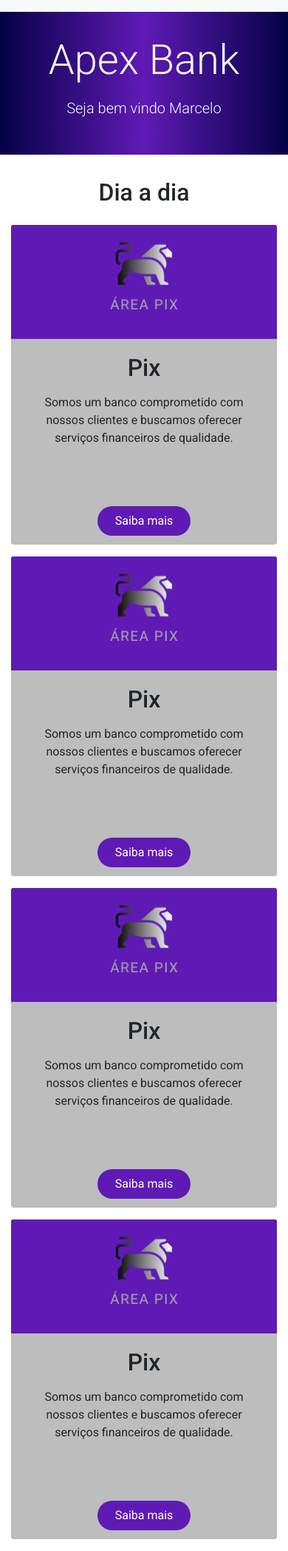
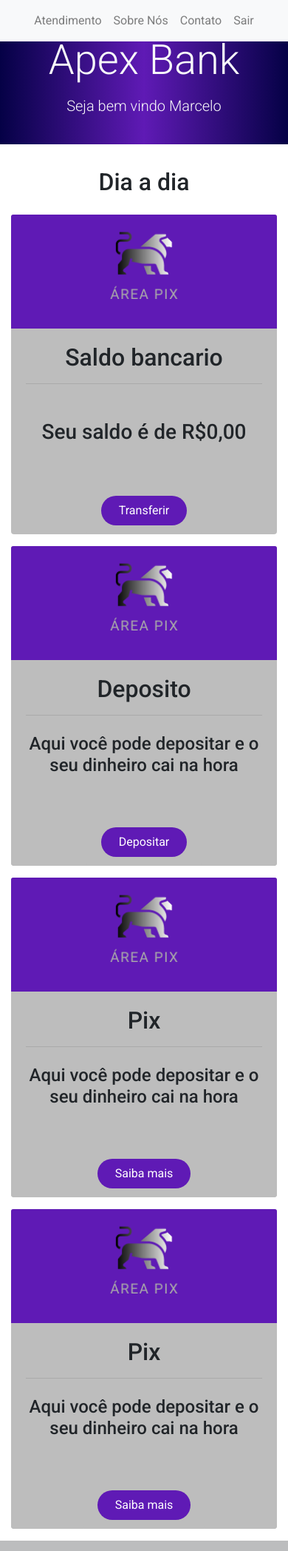
Before and after one commit to marcelitos1v9/Apex-bank, a PHP site: page /views/inicial_user.php in a window 390 px wide. Shown: the whole page at 74% size. Run offline with PHP 8.4, Linux system fonts and the light colour scheme; a user stored in the database is signed in; data comes from the database, SQL or seed files in the repository; data that the repository does not hold is empty.

Commit message:
new file:   controllers/depositar.php 	new file:   views/deposito.php 	modified:   views/inicial_user.php 	modified:   views/pix.php

```diff
--- a/views/inicial_user.php
+++ b/views/inicial_user.php
@@ -16,29 +16,20 @@
     <header>
 
         <nav class="navbar fixed-top navbar-expand-lg navbar-light bg-light">
-                <div class="collapse navbar-collapse" id="navbarNav">
-                    <ul class="navbar-nav m-auto">
-
-                        <li class="nav-item">
-                            <a class="nav-link" href="#produtos">Atendimento</a>
-                        </li>
-                        <li class="nav-item">
-                            <a class="nav-link" href="#sobre-nos">Sobre Nós</a>
-                        </li>
-                        <li class="nav-item">
-                            <a class="nav-link" href="#contato">Contato</a>
-                        </li>
-                        <li class="nav-item">
-                            <a class="nav-link" href="../controllers/logout.php">Sair</a>
-                        </li>
-                    </ul>
+            <div class="navbar-nav m-auto">
+                <div class="row">
+                <a class="nav-link p-2" href="#produtos">Atendimento</a>
+                <a class="nav-link p-2" href="#sobre-nos">Sobre Nós</a>
+                <a class="nav-link p-2" href="#contato">Contato</a>
+                <a class="nav-link p-2" href="../controllers/logout.php">Sair</a>
+                </div>
             </div>
         </nav>
         <div class="jumbotron jumbotron-fluid text-light p-6 mt-3" style="background: rgb(5,1,70);
 background: linear-gradient(90deg, rgba(5,1,70,1) 0%, rgba(95,26,181,1) 50%, rgba(5,1,70,1) 100%);">
             <div class="container text-center">
                 <h1 class="display-4">Apex Bank</h1>
-                    <p class="lead mt-3">Seja bem vindo <?php echo ucfirst($exibe[1])  ?></p>
+                <h3 class="lead mt-3">Seja bem vindo <?php echo ucfirst($exibe[1])  ?></h3>
             </div>
         </div>
     </header>
@@ -53,12 +44,31 @@ background: linear-gradient(90deg, rgba(5,1,70,1) 0%, rgba(95,26,181,1) 50%, rgb
                 <div class="card  border-0 rounded-3 ">
                     <img class="card-img-top rounded-3" src="../img/area_pix.png" alt="Imagem do Banco">
                     <div class="card-body text-center">
-                            <h2 class="card-title fw-bold mb-3">Pix</h2>
-                            <p class="card-text mb-3">Somos um banco comprometido com nossos clientes e buscamos
-                                oferecer serviços financeiros de qualidade.</p>
+                        <h2 class="card-title fw-bold mb-3">Saldo bancario</h2>
+                        <hr>
+                        <div class="mt-4">
+                        <h3 class="mt-5">Seu saldo é de R$<?php echo number_format($exibe["saldo"], 2, ',', '.'); ?></h3>
+                        </div>
                     </div>
                     <div class="card-footer m-auto">
-                            <a href="./pix.php" class="btn btn-primary rounded-pill px-4 py-2 ">Saiba mais</a>
+                        <a href="./pix.php" class="btn btn-primary rounded-pill px-4 py-2 ">Transferir</a>
+                    </div>
+                </div>
+            </div>
+            <div class="col-lg-3 col-md-6 mb-3">
+                <div class="card elevate card border-0 rounded-3 ">
+                    <div class="card  border-0 rounded-3 ">
+                        <img class="card-img-top rounded-3" src="../img/area_pix.png" alt="Imagem do Banco">
+                        <div class="card-body text-center">
+                            <h2 class="card-title fw-bold mb-3">Deposito</h2>
+                            <hr>
+                            <div class="mt-4">
+                                <h4 class="card-text ">Aqui você pode depositar e o seu dinheiro cai na hora</h4>
+                            </div>
+                        </div>
+                        <div class="card-footer m-auto">
+                            <a href="./deposito.php" class="btn btn-primary rounded-pill px-4 py-2 ">Depositar</a>
+                        </div>
                     </div>
                 </div>
             </div>
@@ -68,8 +78,10 @@ background: linear-gradient(90deg, rgba(5,1,70,1) 0%, rgba(95,26,181,1) 50%, rgb
                         <img class="card-img-top rounded-3" src="../img/area_pix.png" alt="Imagem do Banco">
                         <div class="card-body text-center">
                             <h2 class="card-title fw-bold mb-3">Pix</h2>
-                                <p class="card-text mb-3">Somos um banco comprometido com nossos clientes e buscamos
-                                    oferecer serviços financeiros de qualidade.</p>
+                            <hr>
+                            <div class="mt-4">
+                                <h4 class="card-text ">Aqui você pode depositar e o seu dinheiro cai na hora</h4>
+                            </div>
                         </div>
                         <div class="card-footer m-auto">
                             <a href="#" class="btn btn-primary rounded-pill px-4 py-2 ">Saiba mais</a>
@@ -83,23 +95,10 @@ background: linear-gradient(90deg, rgba(5,1,70,1) 0%, rgba(95,26,181,1) 50%, rgb
                         <img class="card-img-top rounded-3" src="../img/area_pix.png" alt="Imagem do Banco">
                         <div class="card-body text-center">
                             <h2 class="card-title fw-bold mb-3">Pix</h2>
-                                <p class="card-text mb-3">Somos um banco comprometido com nossos clientes e buscamos
-                                    oferecer serviços financeiros de qualidade.</p>
+                            <hr>
+                            <div class="mt-4">
+                                <h4 class="card-text ">Aqui você pode depositar e o seu dinheiro cai na hora</h4>
                             </div>
-                            <div class="card-footer m-auto">
-                                <a href="#" class="btn btn-primary rounded-pill px-4 py-2 ">Saiba mais</a>
-                            </div>
-                        </div>
-                    </div>
-                </div>
-                <div class="col-lg-3 col-md-6 mb-3">
-                    <div class="card elevate card border-0 rounded-3 ">
-                        <div class="card  border-0 rounded-3 ">
-                            <img class="card-img-top rounded-3" src="../img/area_pix.png" alt="Imagem do Banco">
-                            <div class="card-body text-center">
-                                <h2 class="card-title fw-bold mb-3">Pix</h2>
-                                <p class="card-text mb-3">Somos um banco comprometido com nossos clientes e buscamos
-                                    oferecer serviços financeiros de qualidade.</p>
                         </div>
                         <div class="card-footer m-auto">
                             <a href="#" class="btn btn-primary rounded-pill px-4 py-2 ">Saiba mais</a>
--- a/views/pix.php
+++ b/views/pix.php
@@ -33,6 +33,7 @@ background: linear-gradient(90deg, rgba(5,1,70,1) 0%, rgba(95,26,181,1) 50%, rgb
             <div class="container text-center">
                 <h1 class="display-4">Apex Bank</h1>
                 <p class="lead mt-3"><?php echo ucfirst($exibe[1]) ?> essa é a area pix, aqui você consegue transferir gratuitamente para outras contas</p>
+                <h3 class="mt-5">Seu saldo é de R$<?php echo $exibe[8] ?></h3>
             </div>
         </div>
     </header>
```
Also changed, not shown: controllers/depositar.php (added, +26 -0 lines), views/deposito.php (added, +63 -0 lines). Lines whose indentation alone changed are shown as unchanged.
